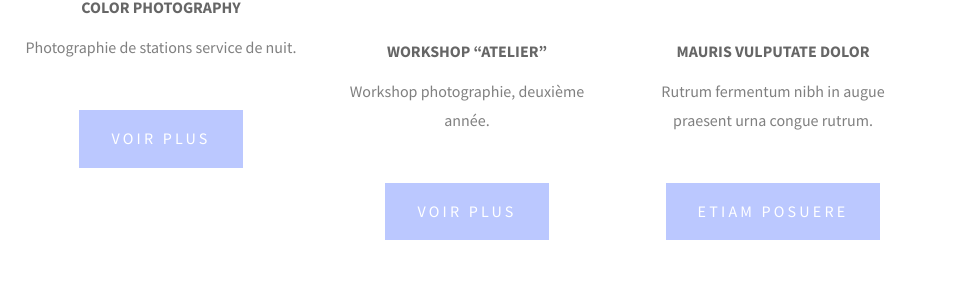
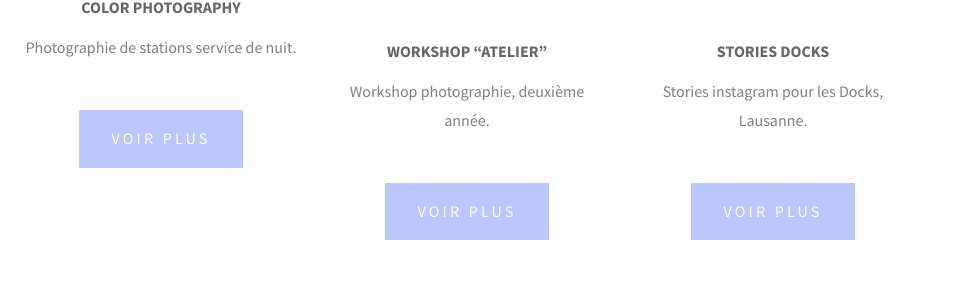
Before and after one commit to Eracom-ID471/projet-1-KendraMaria, a plain HTML site: page Portfolio/index.html in a window 1280 px wide. Shown: the part 930-1220 px from the top of the page, 326-1280 px from the left. Drawn offline with Linux system fonts and the light colour scheme.

Commit message:
nom docks

```diff
--- a/Portfolio/index.html
+++ b/Portfolio/index.html
@@ -57,9 +57,9 @@
 		</div>
 		<div class="column4">
 			<div class="box"> <a href="#"><img src="images/scr05.jpg" alt="" class="image image-full" /></a>
-				<h3>Mauris vulputate dolor</h3>
-				<p>Rutrum fermentum nibh in augue praesent urna congue rutrum.</p>
-				<a href="#" class="button button-small">Etiam posuere</a> </div>
+				<h3>Stories Docks</h3>
+				<p>Stories instagram pour les Docks, Lausanne.</p>
+				<a href="#" class="button button-small">Voir plus</a> </div>
 		</div>
 	</div>
 </div>
```
